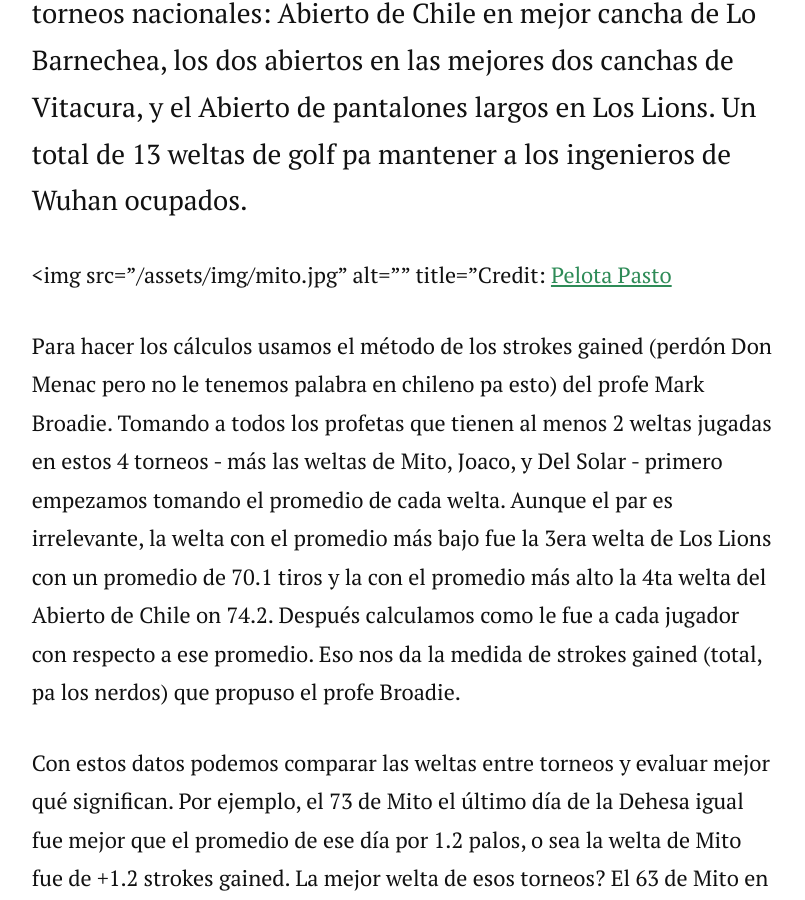
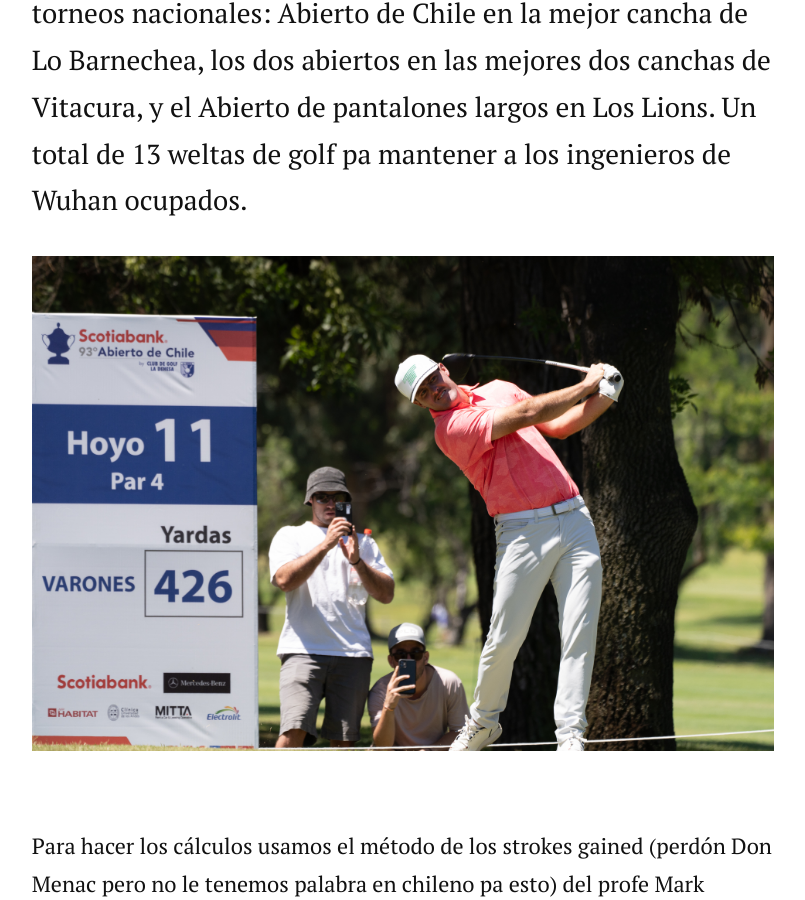
Before and after one commit to fdcgolf/fdcgolf.github.io, a Jekyll site: the page built from _posts/2024-01-07-que-tan-lejos.markdown, in a window 1280 px wide and 900 px high, scrolled down 928 px. Shown: the whole window, without its empty margins (237-1042 px from the left). Built offline with Jekyll 4.4.1, drawn with Linux system fonts in a browser that asks for light colours; nearby versions of some CDN libraries; comment, search, counter and statistics services are not loaded; some of the changed text lies outside the part shown.

Commit message:
Update 2024-01-07-que-tan-lejos.markdown

```diff
--- a/_posts/2024-01-07-que-tan-lejos.markdown
+++ b/_posts/2024-01-07-que-tan-lejos.markdown
@@ -4,13 +4,13 @@
 date:   2024-01-07
 ---
 
-<p class="intro"><span class="dropcap"></span> Todas las semanas nos llega la misma pregunta del pueblo chileno: Qué tan lejos está el profeta del tour nacional de las estrellas internacionales? Respondamos la pregunta usando algunos datos de los campeonatos locales. Siempre que hayan figuras de tours mundiales jugando localmente podemos hacer esto. Usemos los datos de los últimos 4 torneos nacionales: Abierto de Chile en mejor cancha de Lo Barnechea, los dos abiertos en las mejores dos canchas de Vitacura, y el Abierto de pantalones largos en Los Lions. Un total de 13 weltas de golf pa mantener a los ingenieros de Wuhan ocupados.</p>
+<p class="intro"><span class="dropcap"></span> Todas las semanas nos llega la misma pregunta del pueblo chileno: Qué tan lejos está el profeta del tour nacional de las estrellas internacionales? Respondamos la pregunta usando algunos datos de los campeonatos locales. Siempre que hayan figuras de tours mundiales jugando localmente podemos hacer esto. Usemos los datos de los últimos 4 torneos nacionales: Abierto de Chile en la mejor cancha de Lo Barnechea, los dos abiertos en las mejores dos canchas de Vitacura, y el Abierto de pantalones largos en Los Lions. Un total de 13 weltas de golf pa mantener a los ingenieros de Wuhan ocupados.</p>
 
-<img src="/assets/img/mito.jpg" alt="" title="Credit: <a href="https://www.pelotapasto.com"> Pelota Pasto</a>
+<img src="/assets/img/mito.jpg" alt="" title="Credit: Pelota Pasto">
 
-Para hacer los cálculos usamos el método de los strokes gained (perdón Don Menac pero no le tenemos palabra en chileno pa esto) del profe Mark Broadie. Tomando a todos los profetas que tienen al menos 2 weltas jugadas en estos 4 torneos - más las weltas de Mito, Joaco, y Del Solar - primero empezamos tomando el promedio de cada welta. Aunque el par es irrelevante, la welta con el promedio más bajo fue la 3era welta de Los Lions con un promedio de 70.1 tiros y la con el promedio más alto la 4ta welta del Abierto de Chile on 74.2. Después calculamos como le fue a cada jugador con respecto a ese promedio. Eso nos da la medida de strokes gained (total, pa los nerdos) que propuso el profe Broadie.
+Para hacer los cálculos usamos el método de los strokes gained (perdón Don Menac pero no le tenemos palabra en chileno pa esto) del profe Mark Broadie. Tomando a todos los profetas que tienen al menos 2 weltas jugadas en estos 4 torneos - más las weltas de Mito, Joaco, y Del Solar - primero empezamos tomando el promedio de cada welta. Aunque el par es irrelevante, la welta con el promedio más bajo fue la 3era welta de Los Lions con un promedio de 70.1 tiros y la con el promedio más alto la 4ta welta del Abierto de Chile on 74.2. Después calculamos como le fue a cada jugador con respecto a ese promedio. Eso nos da la medida de strokes gained (total, pa los nerds) que propuso el profe Broadie.
 
-Con estos datos podemos comparar las weltas entre torneos y evaluar mejor qué significan. Por ejemplo, el 73 de Mito el último día de la Dehesa igual fue mejor que el promedio de ese día por 1.2 palos, o sea la welta de Mito fue de +1.2 strokes gained. La mejor welta de esos torneos? El 63 de Mito en la 3era welta del Abierto de Chile. Y la segunda mejor? El 65 de Cristóbal del Solar en la 1era welta de Los Lions. Este simple cálculo nos permite después hacer un ranking de strokes gained para estos 4 torneos. El top 5 con strokes gained queda así: Mito (+4.5), Joaco (+4.25), Del Solar (+4.0), GMB (+3.4), y Errázuriz (+3.1). Y pa que no se enoje Don Menac, ahi en el sexto lugar el ídolo Aguilar (+2.6).
+Con estos datos podemos comparar las weltas entre torneos y evaluar mejor qué significan. Por ejemplo, el 73 de Mito el último día de la Dehesa igual fue mejor que el promedio de ese día por 1.2 palos, o sea la welta de Mito fue de +1.2 strokes gained. La mejor welta de esos torneos? El 63 de Mito en la 3era welta del Abierto de Chile (+9.6). Y la segunda mejor? El 65 de Cristóbal del Solar en la 1era welta de Los Lions (+8.5). Este simple cálculo nos permite después hacer un ranking de strokes gained para estos 4 torneos. El top 5 con strokes gained queda así: Mito (+4.5), Joaco (+4.25), Del Solar (+4.0), GMB (+3.4), y Errázuriz (+3.1). Y pa que no se enoje Don Menac, ahi en el sexto lugar el ídolo Aguilar (+2.6).
 
 En simple, el strokes gained es por cuántos palos le ganan al jugador promedio del tour chileno. En cada vuelta Joaco Mito y Del Solar le sacan más de 4 palos a los profetas nacionales. En un torneo de 3 días le ganan por 12 palos. Aunque solo estamos usando datos de 1 torneo jugado por cada uno de ellos, podemos apoyar el análisis con trabajo de unos <a href="https://datagolf.com/comparing-pro-tours/">ingenieros amigos</a> que calculan que la diferencia entre el jugador promedio del PGA Tour y el Korn Ferry tour es de 1.3 palos, más o menos la diferencia entre Joaco y Mito con Del Solar.
 
```
